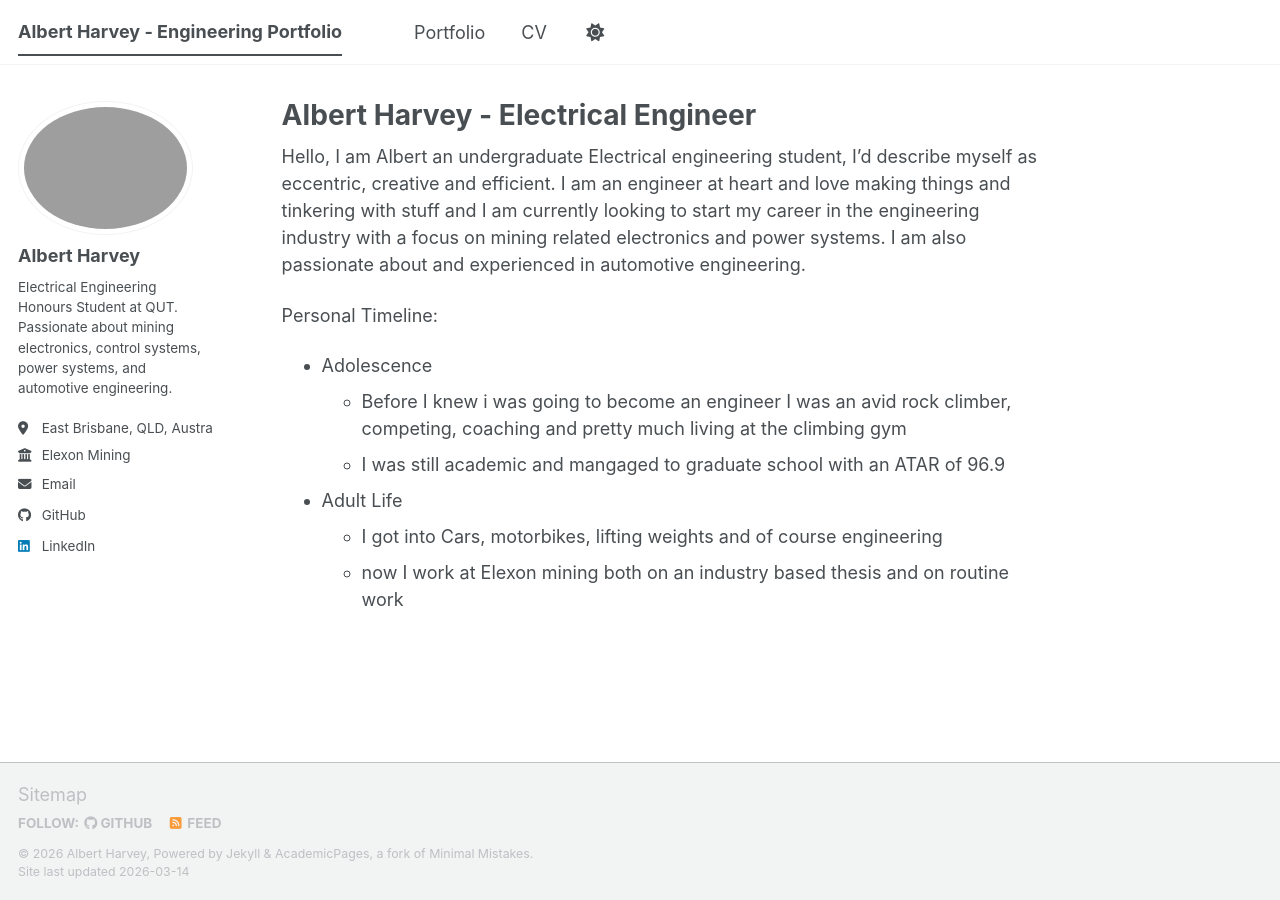
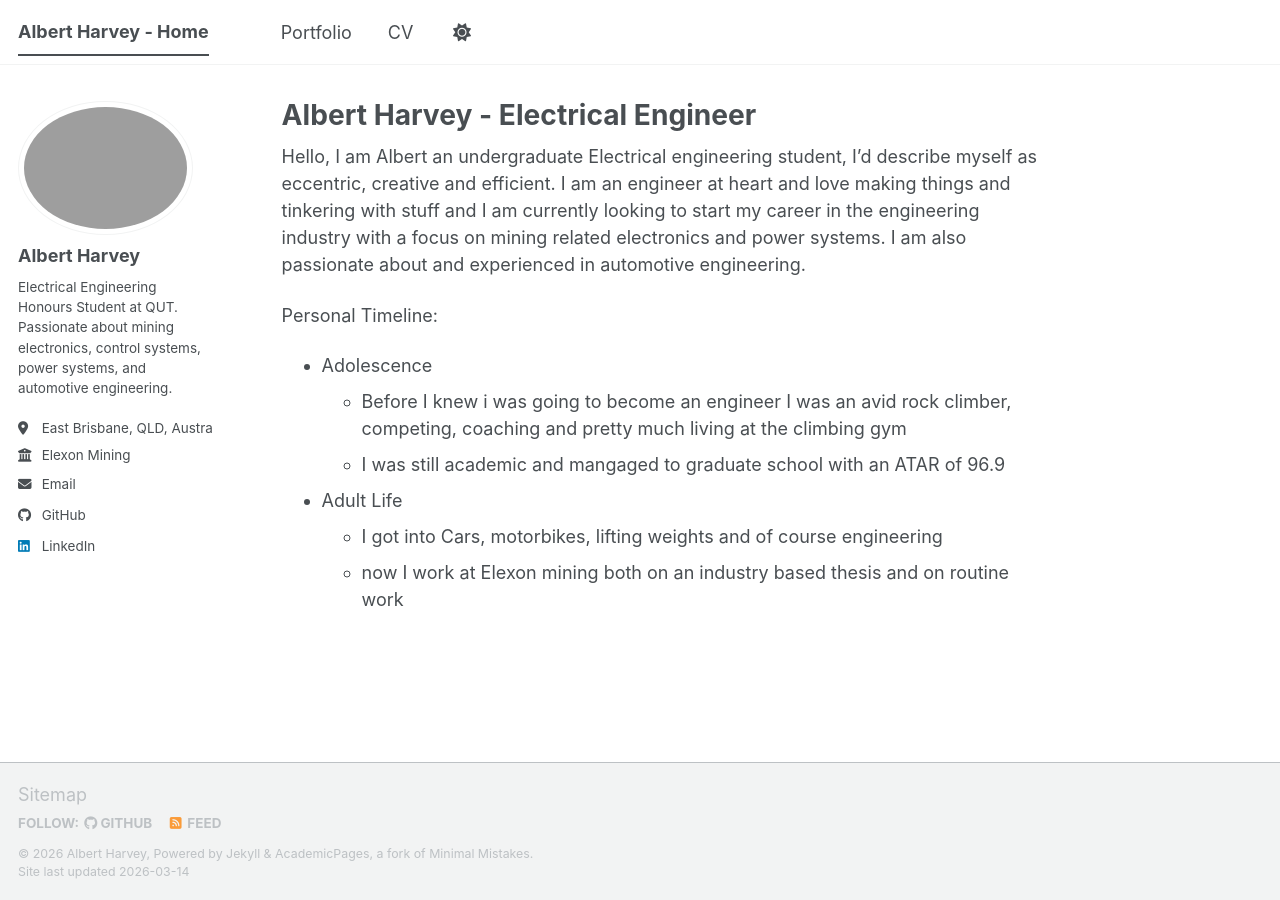
Before and after one commit to Albird-o/Albird-o.github.io, a Jekyll site: the page built from _pages/about.md, in a window 1280 px wide. Built offline with Jekyll 4.4.1, drawn with Linux system fonts in a browser that asks for light colours; a script bundle is joined from its source files by our own code; library files that are not in the unit come from our copies.

Commit message:
Update _config.yml

```diff
--- a/_config.yml
+++ b/_config.yml
@@ -8,7 +8,7 @@
 # Basic Site Settings
 locale                   : "en-US"
 site_theme               : "default"
-title                    : "Albert Harvey - Engineering Portfolio"
+title                    : "Albert Harvey - Home"
 title_separator          : "-"
 name                     : &name "Albert Harvey"
 description              : &description "Albert Harvey's engineering portfolio"
```
